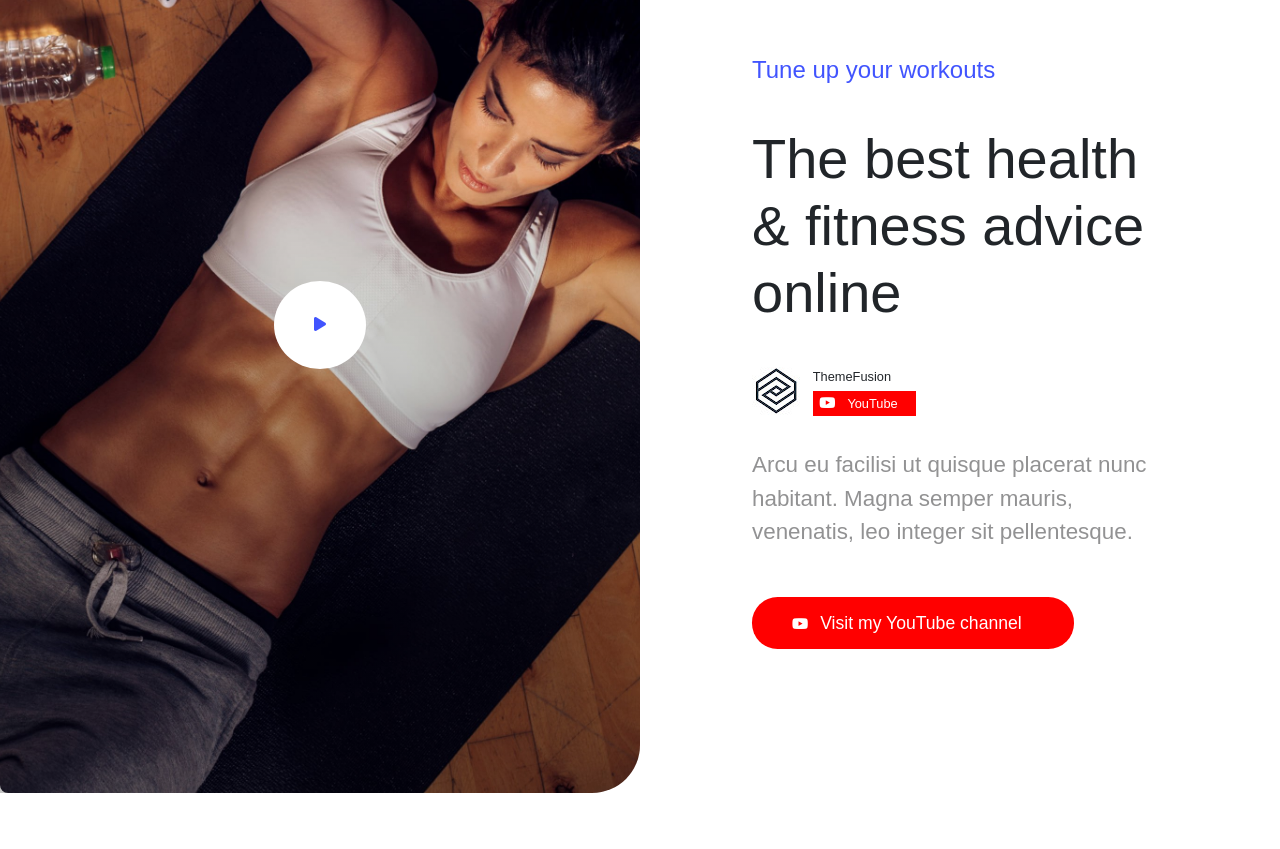
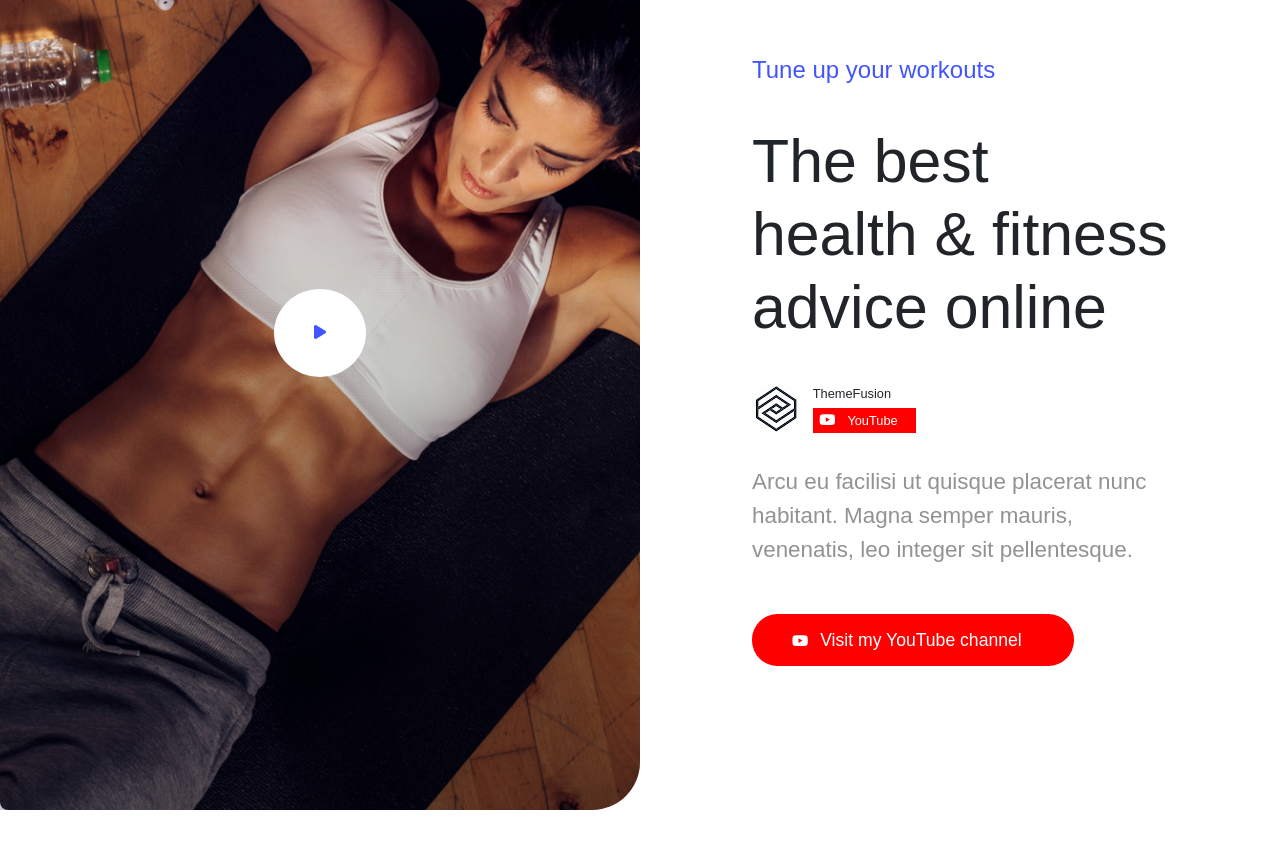
Before and after one commit to DenisConsta/proj-html-vuejs, a Vue app: page / in a window 1280 px wide. Shown: the part 1900-2749 px from the top of the page. Built offline with nearby package versions, Linux system fonts and the light colour scheme; a small style sheet from the web is missing.

Commit message:
[fix] last commit

```diff
--- a/src/components/AppChannel.vue
+++ b/src/components/AppChannel.vue
@@ -128,7 +128,7 @@ export default {
   }
 
   h2 {
-    font-size: 3.5rem;
+    font-size: 3.8rem;
   }
 }
 </style>
--- a/src/components/AppHeader.vue
+++ b/src/components/AppHeader.vue
@@ -34,7 +34,7 @@ export default {
           </div>
 
           <!-- ? Button -->
-          <AppButton class="d-none d-sm-block" :text="obj.textBtn" />
+          <AppButton class="d-none d-xl-block" :text="obj.textBtn" />
 
           <!-- ? Icons -->
           <i v-for="(icon, i) in obj.icons" :key="i" :class="icon"></i>
```
